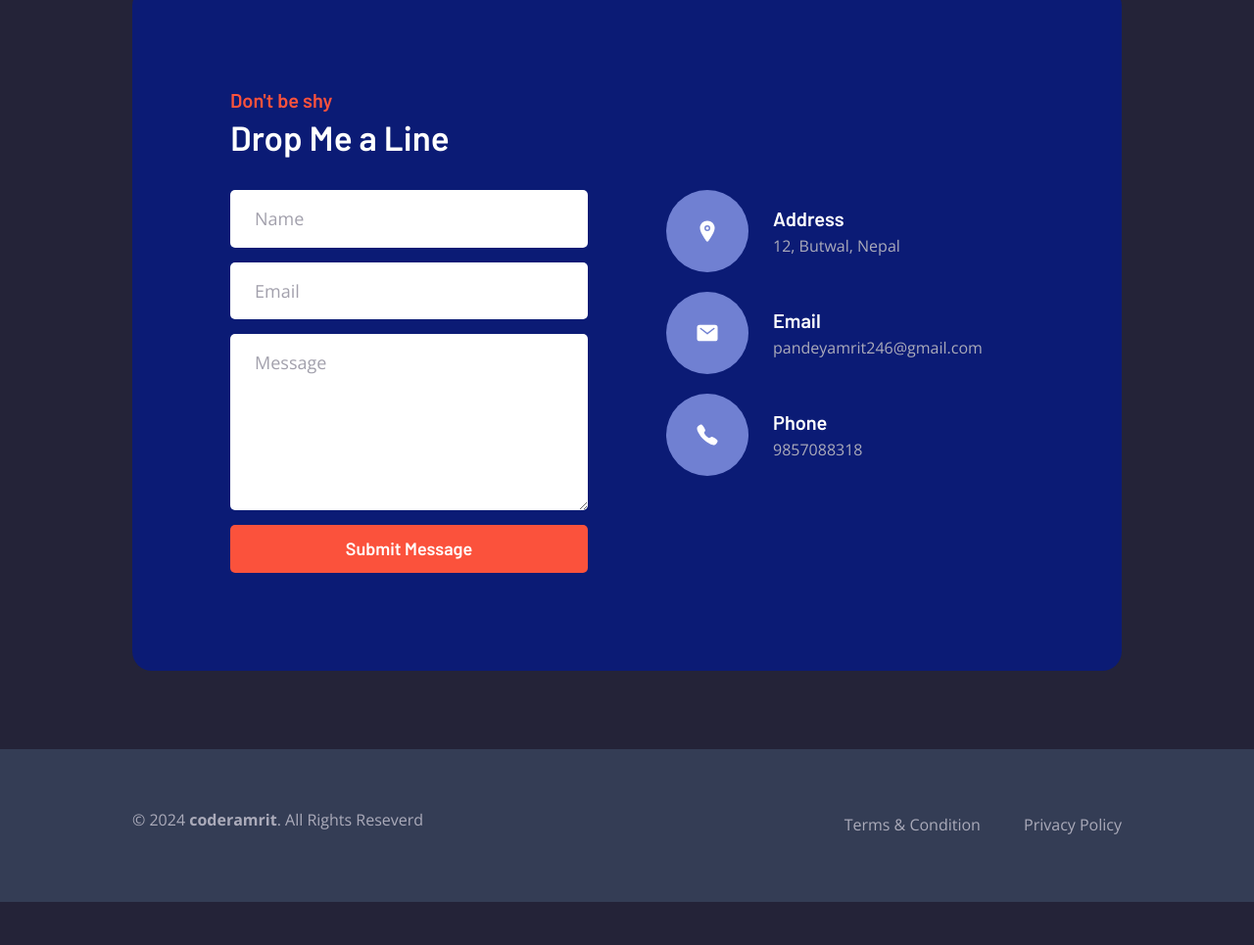
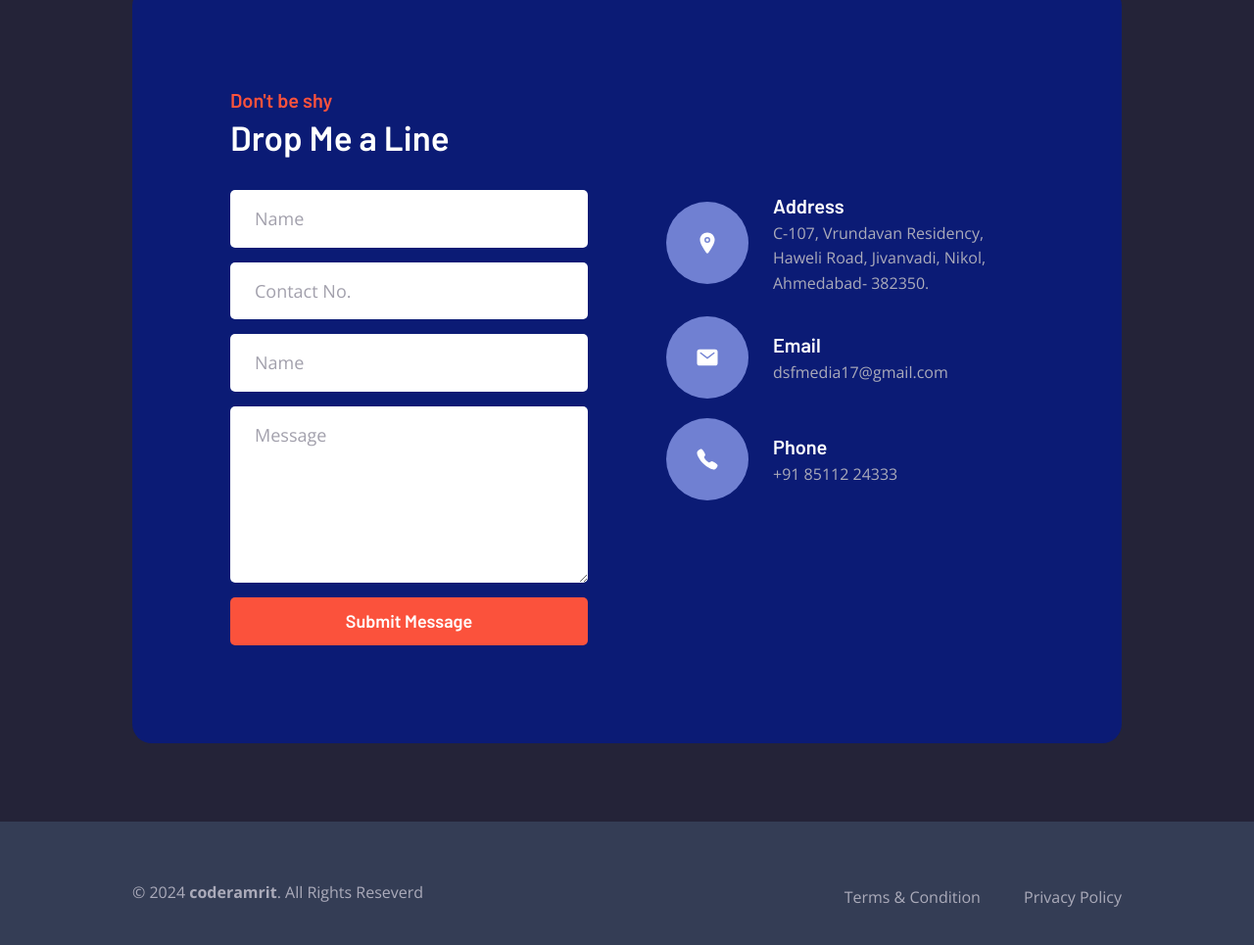
Before and after one commit to DSFMEDIA/DSF-media, a plain HTML site: page index.html in a window 1280 px wide. Shown: the part 4380-5345 px from the top of the page at 98% size. Before the commit the page ends 5301 px from the top, so only its background shows below. Drawn offline with nearby package versions, Linux system fonts and the light colour scheme.

Commit message:
Update index.html

```diff
--- a/index.html
+++ b/index.html
@@ -410,7 +410,9 @@
 
                 <input type="text" name="name" placeholder="Name" required class="contact-input">
 
-                <input type="email" name="email" placeholder="Email" required class="contact-input">
+		 <input type="number" name="Contact No." placeholder="Contact No." required class="contact-input">
+
+        	 <input type="text" name="name" placeholder="Name" class="contact-input">
 
                 <textarea name="message" placeholder="Message" required class="contact-input"></textarea>
 
@@ -430,7 +432,7 @@
                     <h3 class="contact-item-title">Address</h3>
 
                     <address class="contact-item-link">
-                      12, Butwal, Nepal
+                      C-107, Vrundavan Residency, Haweli Road, Jivanvadi, Nikol, Ahmedabad- 382350.
                     </address>
                   </div>
 
@@ -445,7 +447,7 @@
                   <div>
                     <h3 class="contact-item-title">Email</h3>
 
-                    <a href="mailto:hello@ethan.com" class="contact-item-link">pandeyamrit246@gmail.com</a>
+                    <a href="mailto:dsfmedia17@gmail.com" class="contact-item-link">dsfmedia17@gmail.com</a>
                   </div>
 
                 </li>
@@ -459,7 +461,7 @@
                   <div>
                     <h3 class="contact-item-title">Phone</h3>
 
-                    <a href="tel:+1234567890" class="contact-item-link">9857088318</a>
+                    <a href="tel:+918511224333" class="contact-item-link">+91 85112 24333</a>
                   </div>
 
                 </li>
```
